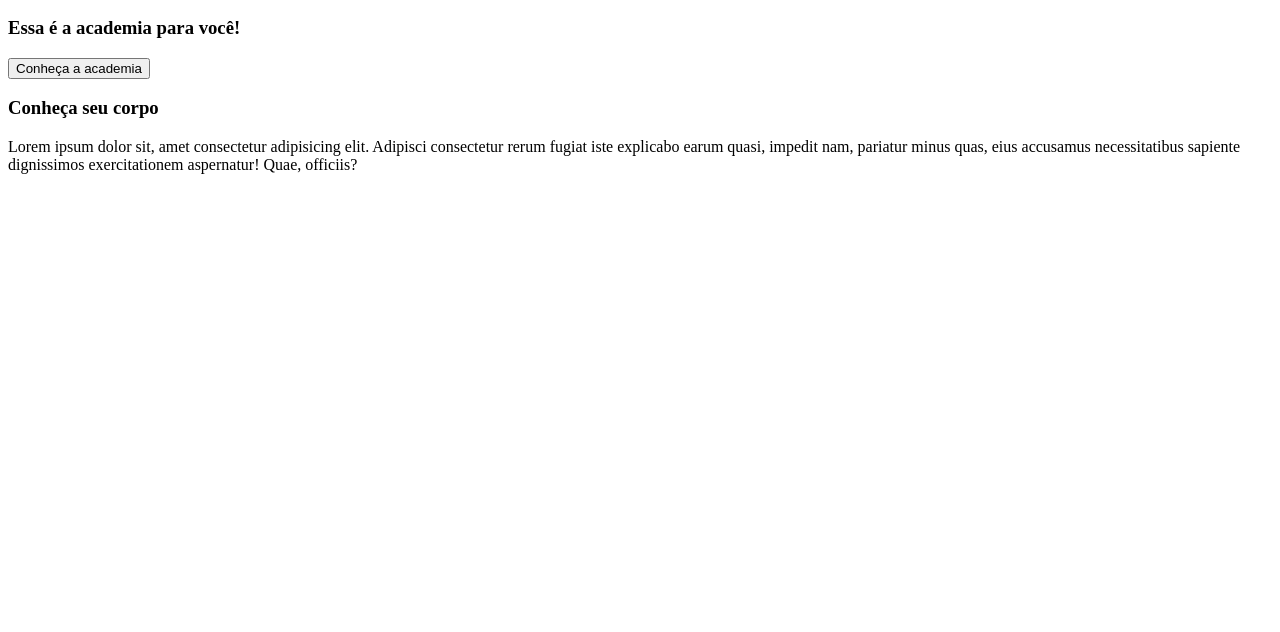
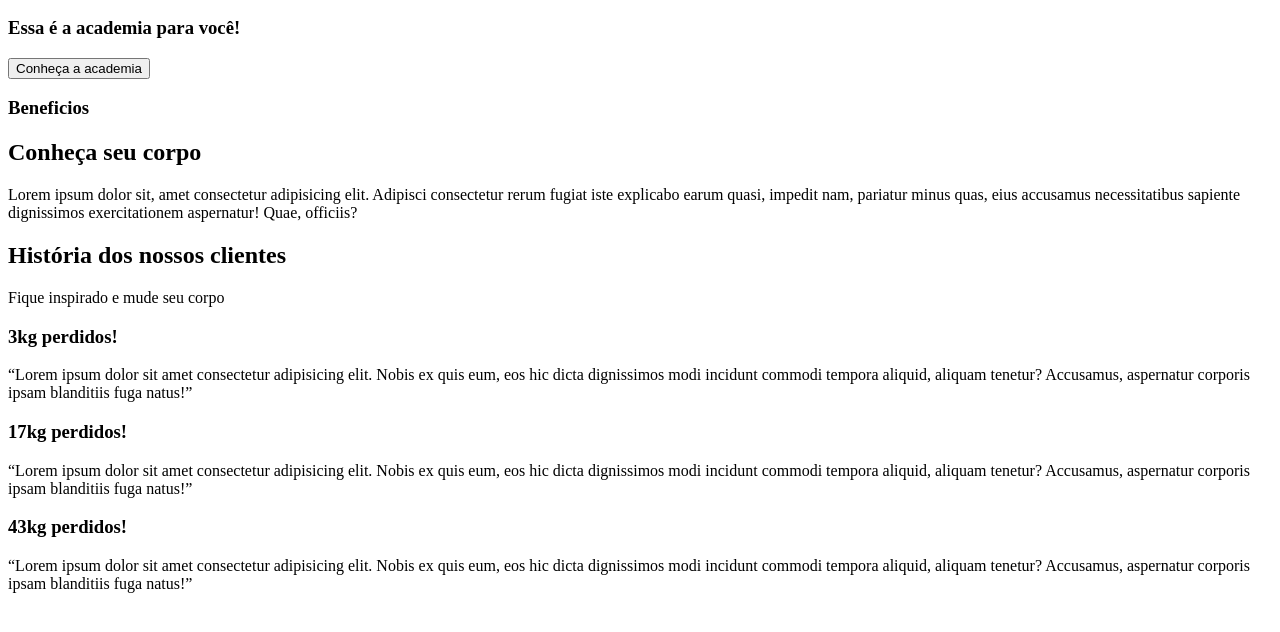
Before and after one commit to Ranieeery/Firstday, a plain HTML site: page index.html in a window 1280 px wide. Shown: the part 50-682 px from the top of the page. Drawn offline with Linux system fonts and the light colour scheme.

Commit message:
feat: testimonial section

```diff
--- a/index.html
+++ b/index.html
@@ -14,8 +14,9 @@
         <button>Conheça a academia</button>
       </section>
       <section id="beneficios">
+        <h3>Beneficios</h3>
         <div>
-          <h3>Conheça seu corpo</h3>
+          <h2>Conheça seu corpo</h2>
           <p>
             Lorem ipsum dolor sit, amet consectetur adipisicing elit. Adipisci
             consectetur rerum fugiat iste explicabo earum quasi, impedit nam,
@@ -24,6 +25,37 @@
           </p>
         </div>
       </section>
+      <section id="testimonial">
+        <h2>História dos nossos clientes</h2>
+        <p>Fique inspirado e mude seu corpo</p>
+        <div>
+          <h3>3kg perdidos!</h3>
+          <q
+            >Lorem ipsum dolor sit amet consectetur adipisicing elit. Nobis ex
+            quis eum, eos hic dicta dignissimos modi incidunt commodi tempora
+            aliquid, aliquam tenetur? Accusamus, aspernatur corporis ipsam
+            blanditiis fuga natus!</q
+          >
+        </div>
+        <div>
+          <h3>17kg perdidos!</h3>
+          <q
+            >Lorem ipsum dolor sit amet consectetur adipisicing elit. Nobis ex
+            quis eum, eos hic dicta dignissimos modi incidunt commodi tempora
+            aliquid, aliquam tenetur? Accusamus, aspernatur corporis ipsam
+            blanditiis fuga natus!</q
+          >
+        </div>
+        <div>
+          <h3>43kg perdidos!</h3>
+          <q
+            >Lorem ipsum dolor sit amet consectetur adipisicing elit. Nobis ex
+            quis eum, eos hic dicta dignissimos modi incidunt commodi tempora
+            aliquid, aliquam tenetur? Accusamus, aspernatur corporis ipsam
+            blanditiis fuga natus!</q
+          >
+        </div>
+      </section>
     </main>
   </body>
 </html>
```
